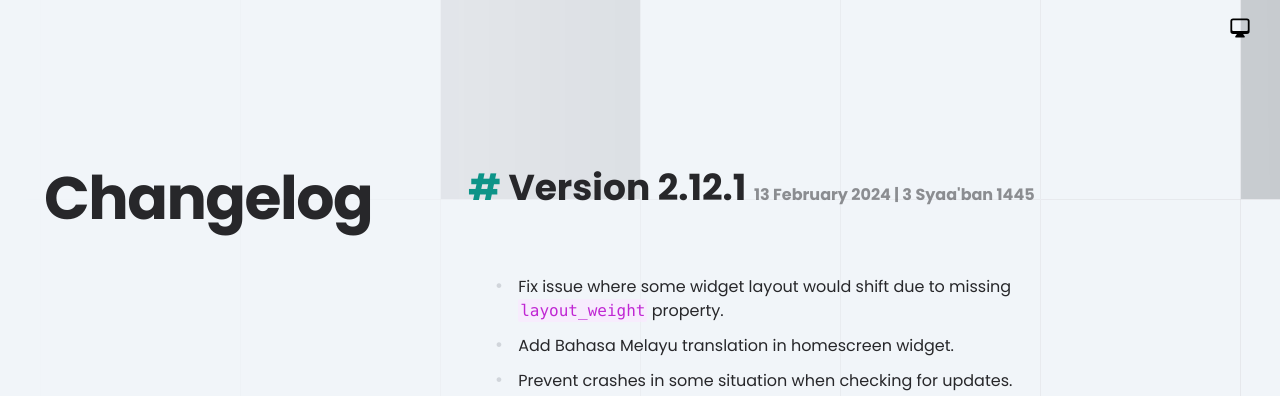
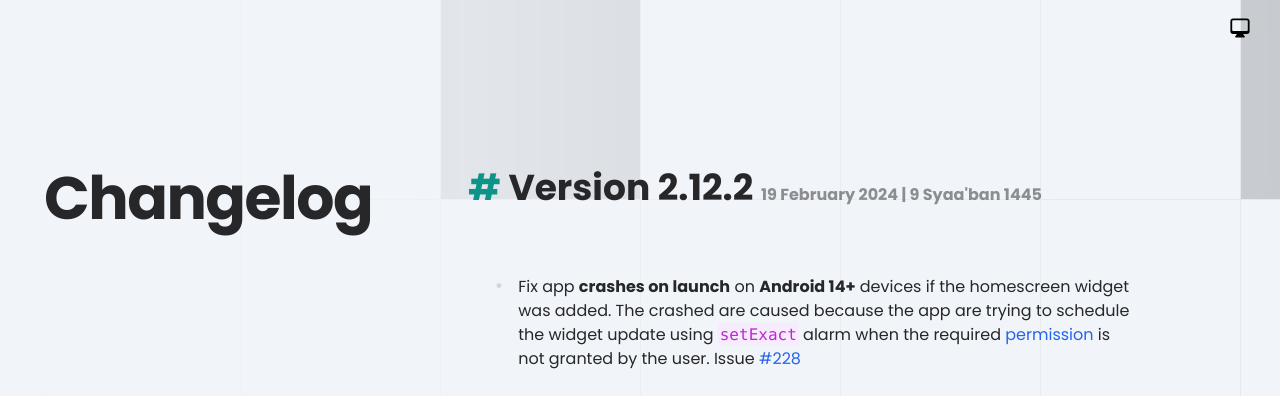
Before and after one commit to mptwaktusolat/waktusolat-site, a Next.js app: page /en/changelog in a window 1280 px wide. Shown: the top 396 px of the page. Built offline with nearby package versions, Linux system fonts and the light colour scheme; no server answers.

Commit message:
:pencil2: Add changelog version 2.12.2

```diff
--- a/app/[locale]/changelog/page.mdx
+++ b/app/[locale]/changelog/page.mdx
@@ -1,5 +1,10 @@
 import MdxLayout from '@/components/mdx-layout'
 import ChangelogHeader from '@/components/changelog-header'
+
+<ChangelogHeader version="2.12.2" date="19 February 2024" hijriDate="9 Syaa'ban 1445" githubSlug="2.12.2+145" />
+
+- Fix app **crashes on launch** on **Android 14+** devices if the homescreen widget was added. The crashed are caused because the app are trying
+to schedule the widget update using [`setExact`](https://developer.android.com/reference/android/app/AlarmManager#setExact(int,%20long,%20android.app.PendingIntent)) alarm when the required [permission](https://developer.android.com/develop/background-work/services/alarms/schedule#using-schedule-exact-permission) is not granted by the user. Issue [#228](https://github.com/mptwaktusolat/app_waktu_solat_malaysia/issues/228)
 
 <ChangelogHeader version="2.12.1" date="13 February 2024" hijriDate="3 Syaa'ban 1445" githubSlug="2.12.1+144" />
 
--- a/components/sections/HeroSection.jsx
+++ b/components/sections/HeroSection.jsx
@@ -12,7 +12,7 @@ import LanguageChanger from "@/components/LanguageChanger";
 import { Tooltip } from "react-tooltip";
 
 const Hero = () => {
-  const latestVersion = "2.12.1";
+  const latestVersion = "2.12.2";
   const { t } = useTranslation();
   return (
     <section className="relative">
```
